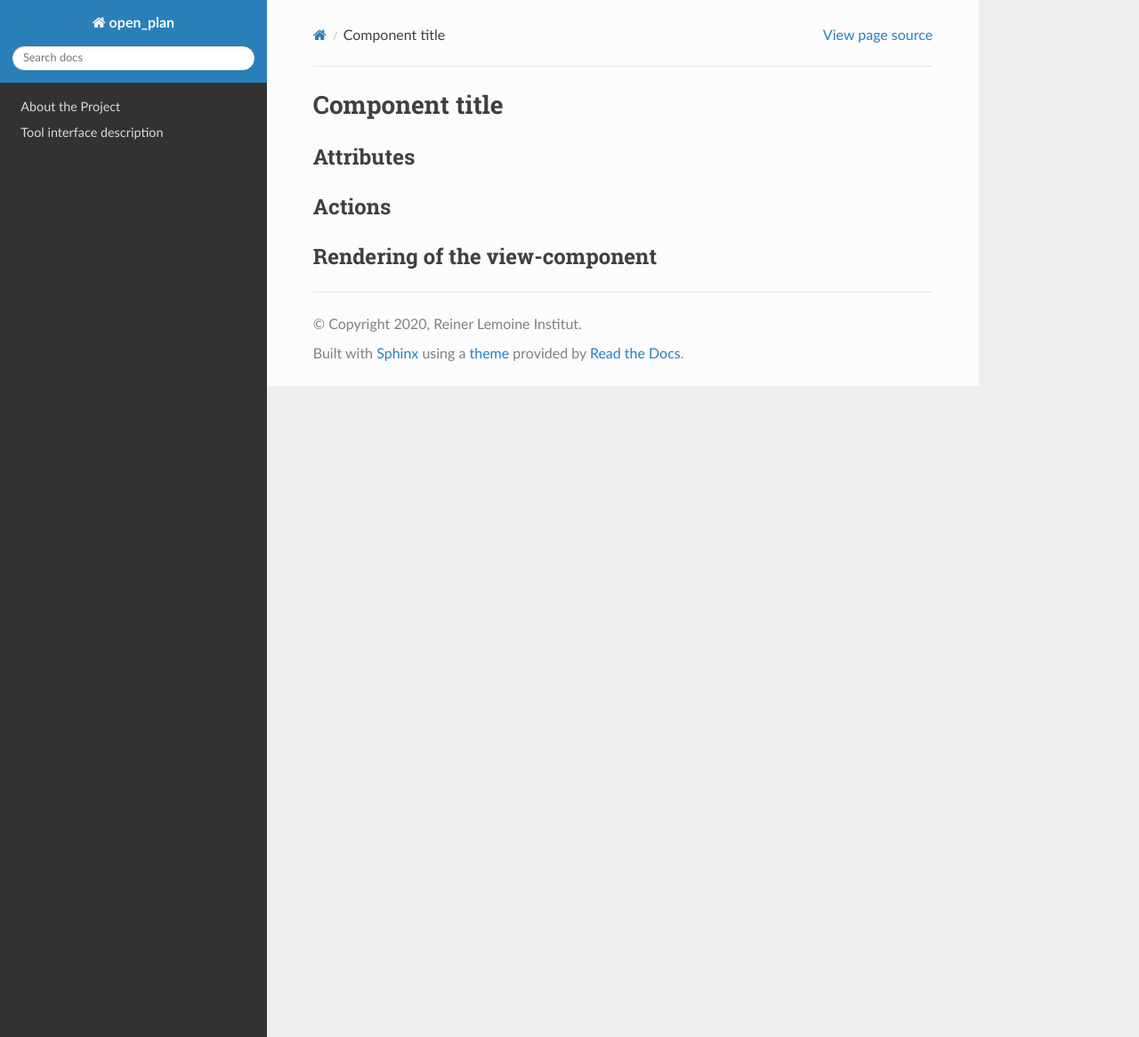
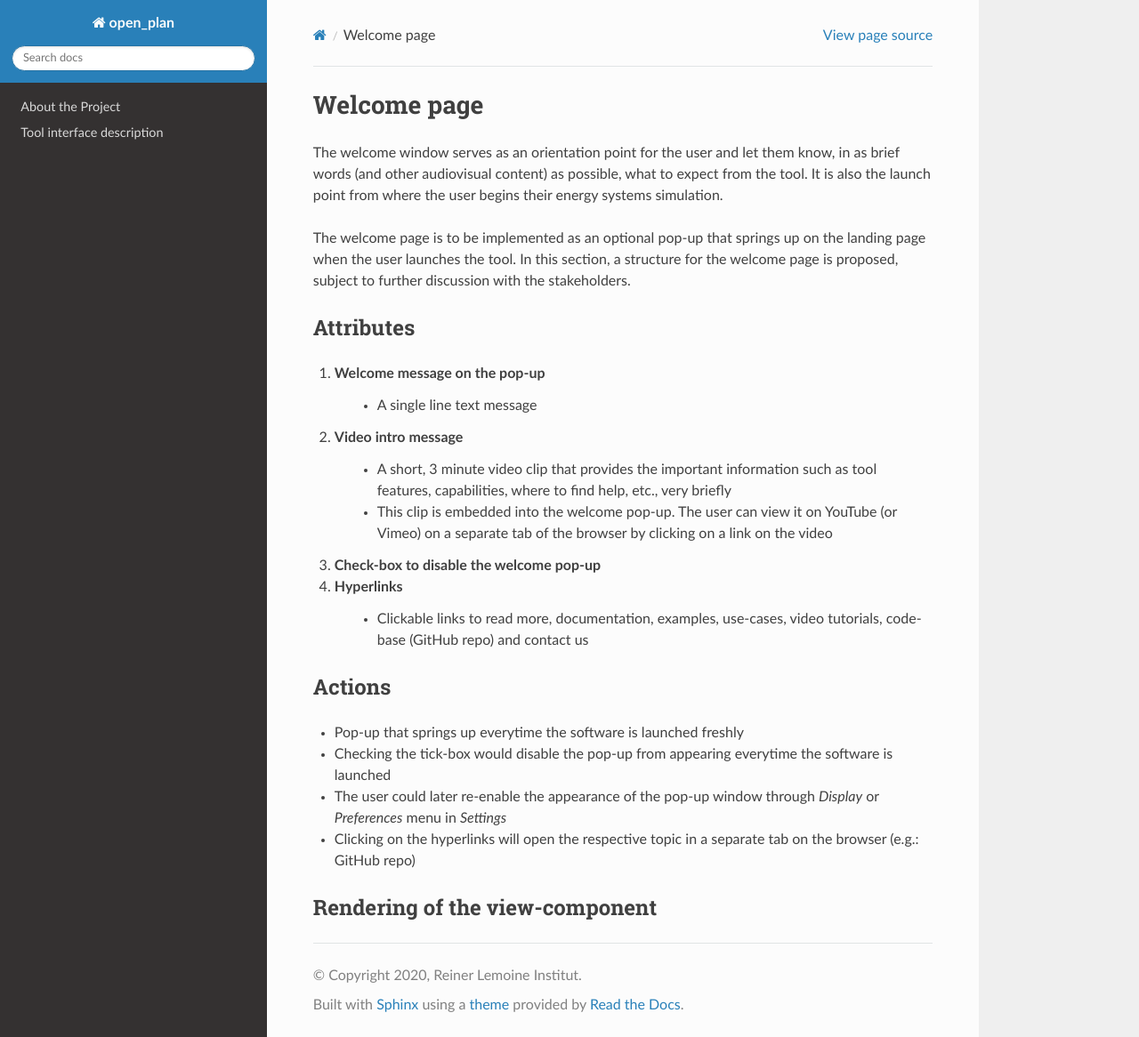
Before and after one commit to rl-institut/open_plan, a Sphinx documentation site: the page built from docs/view_components/welcome.rst, in a window 1280 px wide and 1166 px high. Shown: the whole window at 89% size. Built offline with Sphinx 7.4.7 and the Read the Docs theme 2.0.0, drawn with Linux system fonts in a browser that asks for light colours; formulas are drawn with MathJax 3.

Commit message:
Create description of welcome view-component

```diff
--- a/docs/view_components/welcome.rst
+++ b/docs/view_components/welcome.rst
@@ -1,11 +1,34 @@
-Component title
----------------
+.. _welcome-label:
+
+Welcome page
+------------
+
+The welcome window serves as an orientation point for the user and let them know, in as brief words (and other audiovisual content) as possible, what to expect from the tool. It is also the launch point from where the user begins their energy systems simulation.
+
+The welcome page is to be implemented as an optional pop-up that springs up on the landing page when the user launches the tool. In this section, a structure for the welcome page is proposed, subject to further discussion with the stakeholders.
 
 Attributes
 ^^^^^^^^^^
 
+#. **Welcome message on the pop-up**
+    * A single line text message
+
+#. **Video intro message**
+    * A short, 3 minute video clip that provides the important information such as tool features, capabilities, where to find help, etc., very briefly
+    * This clip is embedded into the welcome pop-up. The user can view it on YouTube (or Vimeo) on a separate tab of the browser by clicking on a link on the video
+
+#. **Check-box to disable the welcome pop-up**
+
+#. **Hyperlinks**
+    * Clickable links to read more, documentation, examples, use-cases, video tutorials, code-base (GitHub repo) and contact us
+
 Actions
 ^^^^^^^
 
+* Pop-up that springs up everytime the software is launched freshly
+* Checking the tick-box would disable the pop-up from appearing everytime the software is launched
+* The user could later re-enable the appearance of the pop-up window through *Display* or *Preferences* menu in *Settings*
+* Clicking on the hyperlinks will open the respective topic in a separate tab on the browser (e.g.: GitHub repo)
+
 Rendering of the view-component
 ^^^^^^^^^^^^^^^^^^^^^^^^^^^^^^^
```
